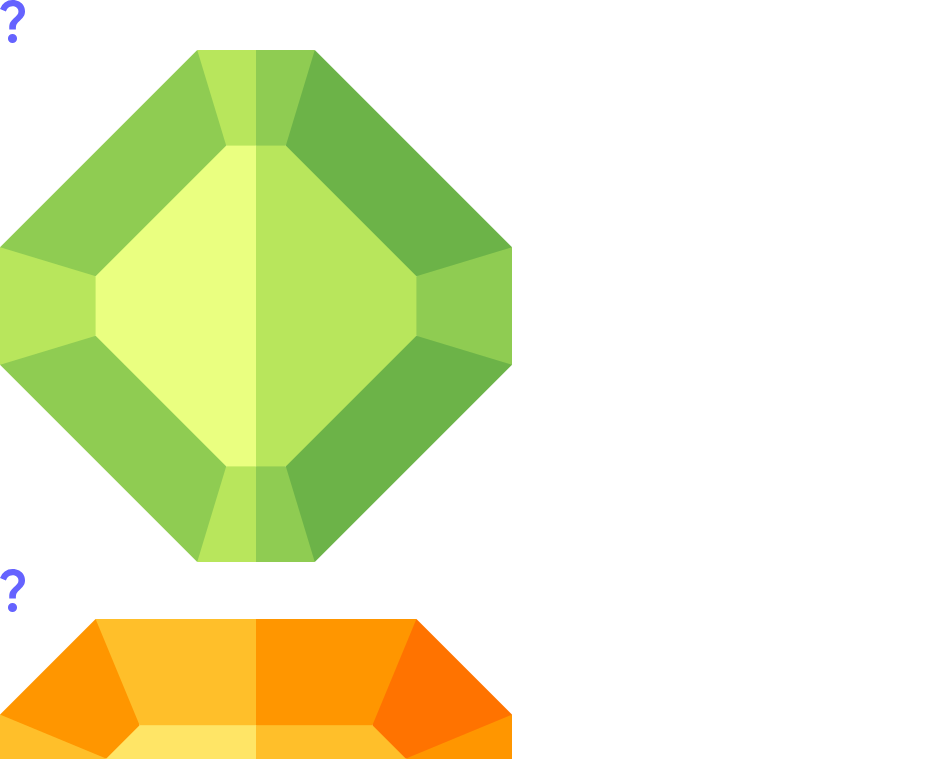
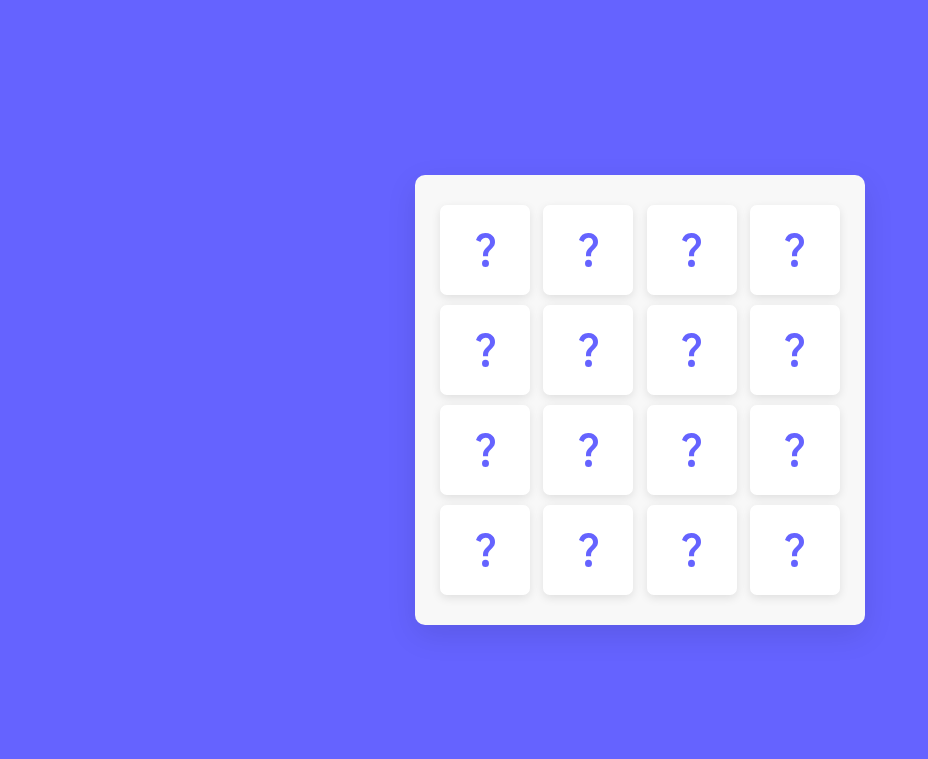
Before and after one commit to serhiyhvala/memory-card-game, a plain HTML site: page index.html in a window 1280 px wide. Shown: the top 759 px of the page, without its empty margins (0-928 px from the left). Drawn offline with Linux system fonts and the light colour scheme.

Commit message:
add card style

```diff
--- a/assets/style/style.css
+++ b/assets/style/style.css
@@ -1,7 +1,109 @@
 @import url('https://fonts.googleapis.com/css2?family=Poppins:wght@400;500;600;700&display=swap');
-*{
-  margin: 0;
-  padding: 0;
-  box-sizing: border-box;
-  font-family: 'Poppins', sans-serif;
+
+* {
+    margin: 0;
+    padding: 0;
+    box-sizing: border-box;
+    font-family: 'Poppins', sans-serif;
 }
+
+body {
+    display: flex;
+    align-items: center;
+    justify-content: center;
+    min-height: 100vh;
+    background: #6563FF;
+}
+
+.wrapper {
+    padding: 25px;
+    border-radius: 10px;
+    background: #F8F8F8;
+    box-shadow: 0 10px 30px rgba(0, 0, 0, 0.1);
+}
+
+.cards,
+.card,
+.view {
+    display: flex;
+    align-items: center;
+    justify-content: center;
+}
+
+.cards {
+    height: 400px;
+    width: 400px;
+    flex-wrap: wrap;
+    justify-content: space-between;
+}
+
+.cards .card {
+    cursor: pointer;
+    list-style: none;
+    user-select: none;
+    position: relative;
+    perspective: 1000px;
+    transform-style: preserve-3d;
+    height: calc(100% / 4 - 10px);
+    width: calc(100% / 4 - 10px);
+}
+
+.card.shake {
+    animation: shake 0.35s ease-in-out;
+}
+
+@keyframes shake {
+
+    0%,
+    100% {
+        transform: translateX(0);
+    }
+
+    20% {
+        transform: translateX(-13px);
+    }
+
+    40% {
+        transform: translateX(13px);
+    }
+
+    60% {
+        transform: translateX(-8px);
+    }
+
+    80% {
+        transform: translateX(8px);
+    }
+}
+
+.card .view {
+    width: 100%;
+    height: 100%;
+    position: absolute;
+    border-radius: 7px;
+    background: #fff;
+    pointer-events: none;
+    backface-visibility: hidden;
+    box-shadow: 0 3px 10px rgba(0, 0, 0, 0.1);
+    transition: transform 0.25s linear;
+}
+
+.card .front-view img {
+    width: 19px;
+}
+
+.card .back-view img {
+    max-width: 45px;
+}
+
+.card .back-view {
+    transform: rotateY(-180deg);
+}
+
+.card.flip .back-view {
+    transform: rotateY(0);
+}
+
+.card.flip .front-view {
+    transform: rotateY(180deg);
+}
```
